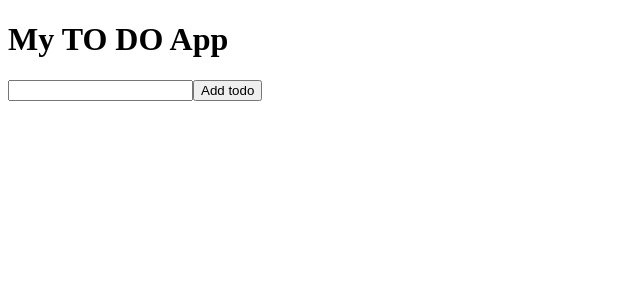
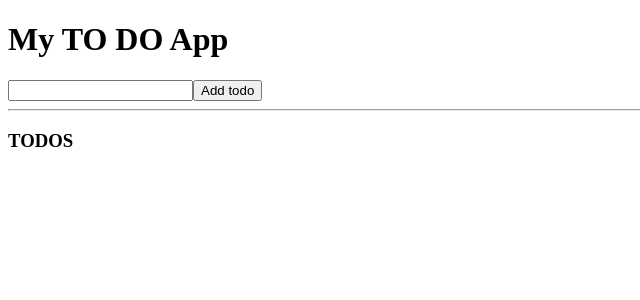
Before and after one commit to Fran1409/intro-react, a React (Create React App) app: page / in a window 1280 px wide. Shown: the top 300 px of the page, without its empty margins (0-640 px from the left). Built offline with nearby package versions, Linux system fonts and the light colour scheme.

Commit message:
Add extra title

```diff
--- a/src/App.js
+++ b/src/App.js
@@ -39,6 +39,8 @@ function App() {
       <h1>My TO DO App</h1>
       <input ref={toDoNameRef} type="text" />
       <button onClick={handleAddToDo}>Add todo</button>
+      <hr/>
+      <h3>TODOS</h3>
       <ToDoList todoList={todos} toggleToDo={toggleToDo} />
     </>
   );
--- a/src/ToDoList.js
+++ b/src/ToDoList.js
@@ -6,6 +6,5 @@ export default function ToDoList( {todoList, toggleToDo} ) {
         todoList.map(todo =>{
             return <ToDo key={todo.id} toggleToDo={toggleToDo} todo={todo} />
         })
-
     );
 }
```
Also changed, not shown: src/setupTests.js (deleted, +0 -5 lines).
